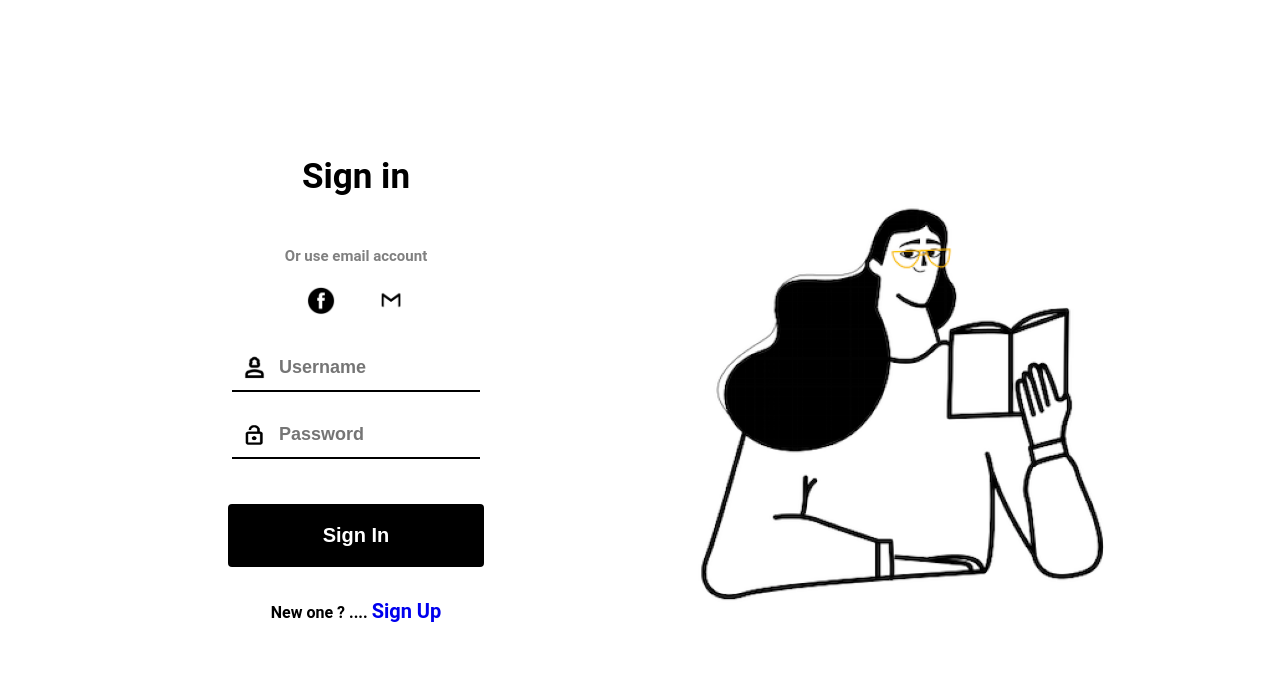
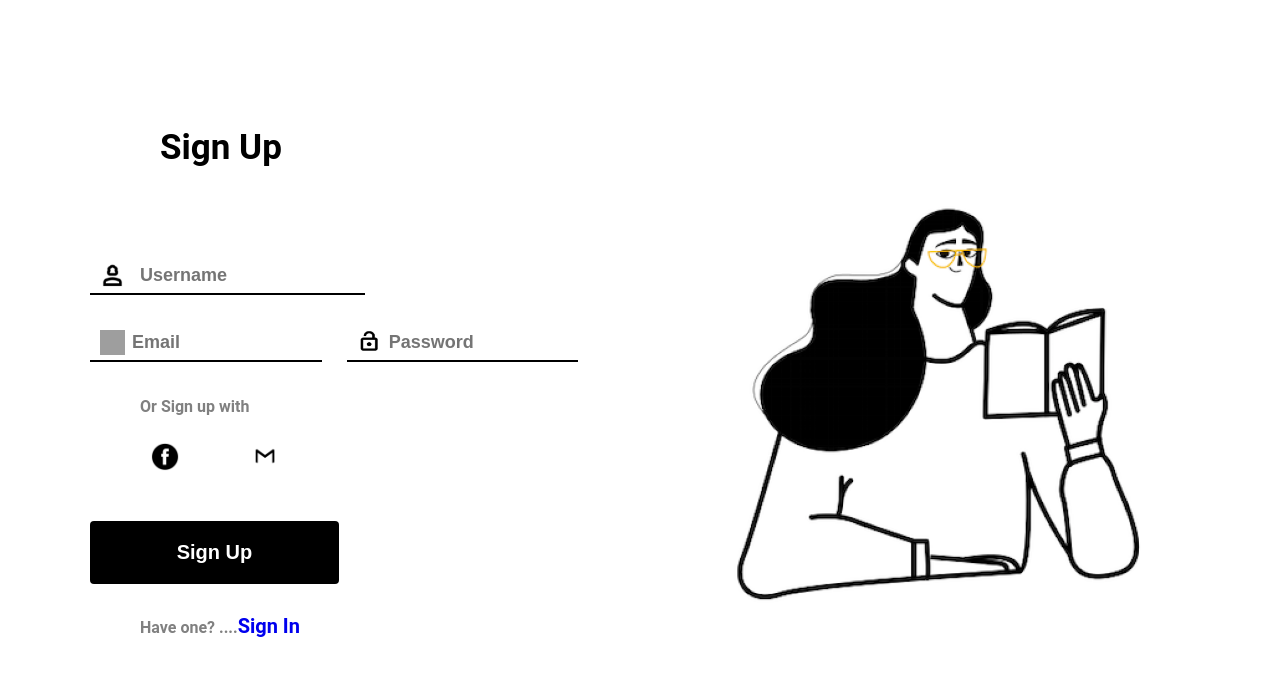
Before and after one commit to mohamedreda22/landingpage, a React (Create React App) app: page /signup in a window 1280 px wide. Shown: the top 676 px of the page. Built offline with nearby package versions, Linux system fonts and the light colour scheme; grey boxes are pictures that could not be loaded.

Commit message:
link between them

```diff
--- a/src/App.css
+++ b/src/App.css
@@ -1,5 +1,6 @@
 .App {
   text-align: center;
+
 }
 
 .App-logo {
--- a/src/App.js
+++ b/src/App.js
@@ -1,11 +1,8 @@
 import './App.css';
-//import SignUp from "./components/signup";
-import SignIp from "./components/signin";
 function App() {
   return (
     <div className="App">
-
-        <SignIp />
+      <h1>React Router</h1>
     </div>
   );
 }
--- /dev/null
+++ b/src/Router.js
@@ -0,0 +1,24 @@
+import {createBrowserRouter} from "react-router-dom";
+import SignUp from "./components/signup";
+import SignIn from "./components/signin";
+
+  export const router = createBrowserRouter([
+    {
+        path: '',
+
+        children: [
+            {
+                path: "/",
+                element: <SignIn />
+            },
+                  {
+                    path: "/signin",
+                    element:  <SignIn />
+                  },
+                  {
+                    path: "/signup",
+                    element: <SignUp/>
+                  },
+
+        ],}
+  ]);
--- a/src/components/signin.js
+++ b/src/components/signin.js
@@ -4,6 +4,7 @@ import React from "react";
 import facebookicon from "../assets/facebookicon.png";
 import gmailicon from "../assets/gmailicon.png";
 import { useState } from "react";
+import { Link } from "react-router-dom";
 export default function SignIn() {
   const [formData, setFormData] = useState({
     email: "",
@@ -48,7 +49,7 @@ setFormData({
 
         <div>
           <input
-          type="email"
+          type="username"
           id="email"
           name="email"
           placeholder="Username"
@@ -68,7 +69,9 @@ setFormData({
           <button type="submit">Sign In</button>
         </div>
         <div>
-            <h4>New one ?  .... <a href="/signup" target="">Sign Up</a></h4>
+            <h4>New one ?  ....
+              <Link  to="/signup">Sign Up</Link>
+              </h4>
 
         </div>
       </form>
--- a/src/components/signup.js
+++ b/src/components/signup.js
@@ -3,7 +3,7 @@ import "../styles/signup.css";
 import React, { useState } from "react";
 import facebookicon from "../assets/facebookicon.png";
 import gmailicon from "../assets/gmailicon.png";
-
+import { Link } from "react-router-dom";
 
 export default function SignIn() {
   const [formData, setFormData] = useState({
@@ -68,7 +68,7 @@ setFormData({
           value={formData.password}
           onChange={handleChange}
         />
-        <h4 style={{ color: "gray" }}>Or Sign up with </h4>
+        <h4 >Or Sign up with </h4>
         <div className="social-container">
           <a href="/" className="social">
             <img src={facebookicon} alt="facebook" />
@@ -78,11 +78,12 @@ setFormData({
           </a>
         </div>
         <div>
-          <button type="submit">Sign Up</button>
+          <button  type="submit">Sign Up</button>
         </div>
         <div>
           <h4>
-            Have one? .... <a href="/signin">Sign In</a>
+            Have one? ....
+            <Link to="/signin">Sign In</Link>
           </h4>
         </div>
       </form>
--- a/src/index.js
+++ b/src/index.js
@@ -1,17 +1,16 @@
 import React from 'react';
-import ReactDOM from 'react-dom/client';
+import ReactDOM from 'react-dom';
+import { BrowserRouter as Router } from 'react-router-dom';
+import { RouterProvider } from 'react-router-dom';
+import { router } from './Router';
 import './index.css';
 import App from './App';
-import reportWebVitals from './reportWebVitals';
+const root = ReactDOM.createRoot(document.getElementById('root'));
 
-const root = ReactDOM.createRoot(document.getElementById('root'));
 root.render(
-  <React.StrictMode>
-    <App />
-  </React.StrictMode>
+  <RouterProvider router={router}>
+    <Router>
+      <App />
+    </Router>
+  </RouterProvider>
 );
-
-// If you want to start measuring performance in your app, pass a function
-// to log results (for example: reportWebVitals(console.log))
-// or send to an analytics endpoint. Learn more: https://bit.ly/CRA-vitals
-reportWebVitals();
--- a/src/styles/signIn.css
+++ b/src/styles/signIn.css
@@ -7,6 +7,7 @@
   margin: 0;
   padding: 0;
   font-family: 'Roboto', sans-serif;
+
 }
 
 .img {
@@ -25,6 +26,7 @@ h1 {
 
 form {
   width: 50%;
+  padding-left: 90px;
 }
 
 input {
@@ -49,7 +51,7 @@ button {
   font-size: 20px;
   font-weight: bold;
   width: 40%;
-  margin-bottom: 10px;
+  margin-bottom: 20px;
 }
 
 .icon {
@@ -61,7 +63,7 @@ button {
   z-index: 1;
 }
 
-input[type="email"]{
+input[type="username"]{
   padding-top: 12px;
   background-position: 10px center;
   text-indent: 35px;
@@ -86,10 +88,12 @@ a {
 .social-container img {
   max-width: 30px;
   max-height: 30px;
-  margin: -10px 10px 25px ;
-  padding: 0 10px;
+  margin: -10px 10px 20px ;
+  padding: 1 10px;
   cursor: pointer;
   transition: transform 0.3s ease-in-out;
+  padding-left: 50px;
+
 
 }
 
@@ -102,5 +106,6 @@ h5 {
   font-weight: bold;
   margin-bottom: 30px;
   margin-top: 50px;
+  padding-left: 50px;
 
 }
--- a/src/styles/signup.css
+++ b/src/styles/signup.css
@@ -24,11 +24,20 @@
     font-weight: bold;
     padding-top: -10px;
     margin-bottom: 100px;
+    padding-left: 70px;
   }
 
+  h4{
+    color:gray;
+    padding-left: 50px;
+    font-weight: bold;
+    margin-bottom: 35px;
+    margin-top: 10px;
+    }
 
   form {
     width: 50%;
+    padding-left: 90px;
   }
 
   input {
@@ -40,8 +49,7 @@
     text-align: left;
     font-size: 15px;
     font-weight: bold;
-    margin-right: 20px;
-
+    margin-right: 25px;
   }
 
 
@@ -73,9 +81,11 @@ input[type="text"] {
   background-size: 25px 25px;
   background-repeat: no-repeat;
   background-position: 10px center;
-  padding-left: 85px;
+  padding-left: 50px;
   position: relative;
-  left: -58px;
+  margin-top: 70px;
+  margin-bottom: 25px;
+
 
 }
 
@@ -87,6 +97,8 @@ input[type="email"] {
   background-repeat: no-repeat;
   background-position: 10px center;
   text-indent: 35px;
+  margin-bottom: 25px;
+
 }
 
 input[type="password"] {
@@ -97,6 +109,7 @@ input[type="password"] {
   background-repeat: no-repeat;
   background-position: 10px center;
   text-indent: 35px;
+
 }
 
 
@@ -108,5 +121,4 @@ input[type="password"] {
     max-width: 25px;
     max-height: 25px;
     size-adjust: 20px;
-    margin: -1px 10px 1px;
-    }
+    margin: -1px 10px 1px;  }
```
